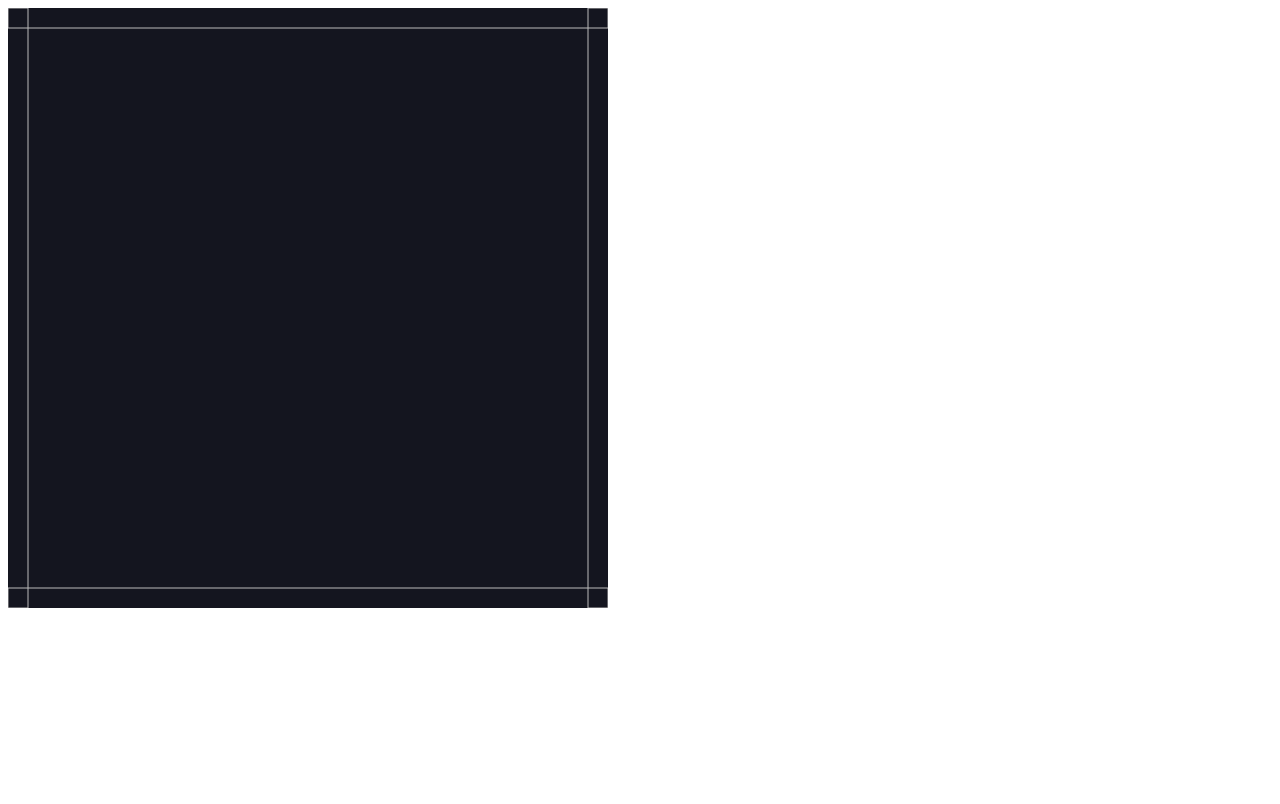
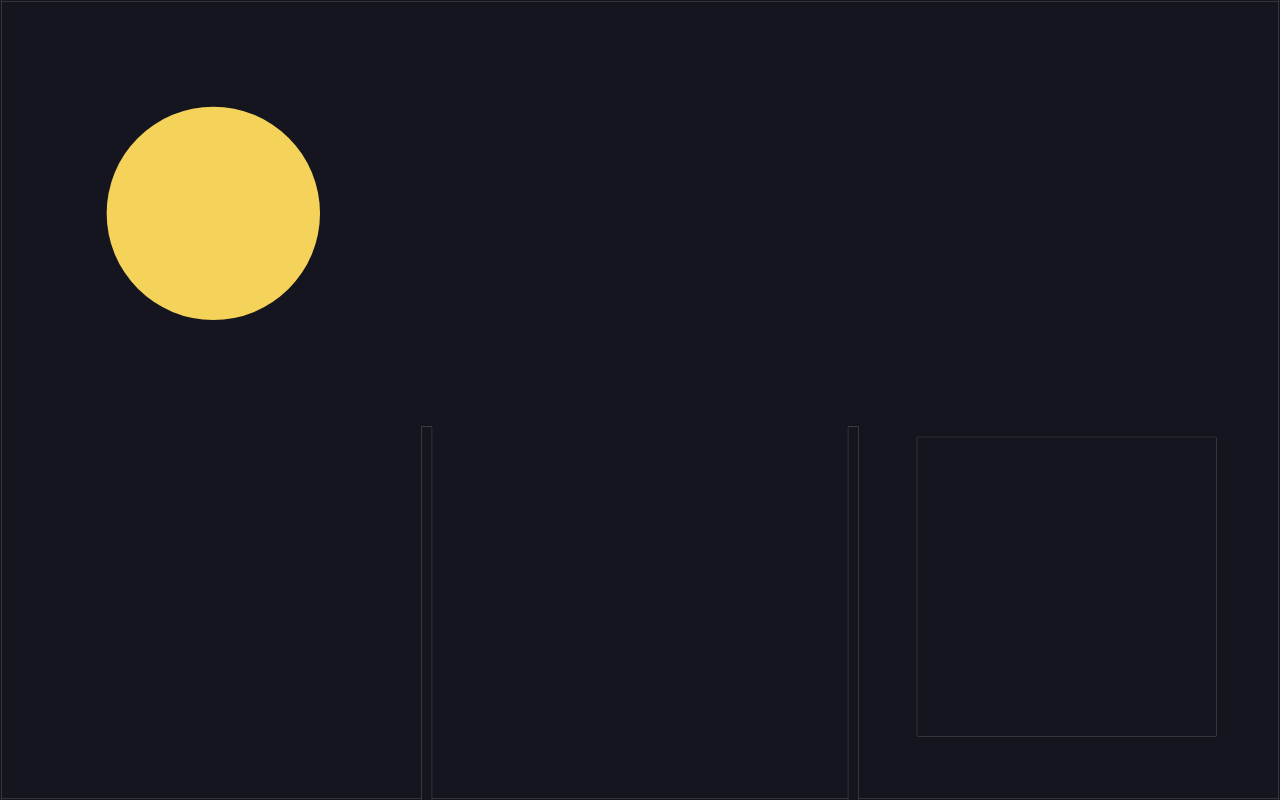
Before and after one commit to rohan2734/Modern_js, a plain HTML site: page maze/index.html in a window 1280 px wide. Drawn offline with nearby package versions, Linux system fonts and the light colour scheme.

Commit message:
completed the square maze

```diff
--- a/maze/index.html
+++ b/maze/index.html
@@ -6,6 +6,11 @@
   <title>Document</title>
   <script src="https://cdnjs.cloudflare.com/ajax/libs/matter-js/0.14.2/matter.min.js" ></script>
   <!-- for matter.js , we are using https://brm.io/matter-js/docs/ -->
+  <style>
+    body{
+      margin: 0;
+    }
+  </style>
 </head>
 <body>
   <script src="./index.js"></script>
--- a/maze/index.js
+++ b/maze/index.js
@@ -1,17 +1,20 @@
-const { Engine,Render,Runner,World,Bodies} = Matter;
+const { Engine,Render,Runner,World,Bodies,Body,Events} = Matter;
 
 const engine = Engine.create();
+engine.world.gravity.y=0;
 const {world} = engine;
 
 const cells=3;
-const width=600;
-const height=600;
+const width= window.innerWidth;//600
+const height=window.innerHeight;//600
+
+const unitLength = width/cells;
 
 const render = Render.create({
   element : document.body,
   engine: engine,
   options:{
-    wireframes:true,
+    wireframes:false,
     width, //width:width,
     height
   }
@@ -26,10 +29,10 @@ Runner.run(Runner.create(),engine);
 //walls
 
 const walls = [
-  Bodies.rectangle(width/2,0,width,40,{isStatic:true}),
-  Bodies.rectangle(width/2,height,width,40,{isStatic:true}),
-  Bodies.rectangle(0,height/2,40,height,{isStatic:true}),
-  Bodies.rectangle(width,height/2,40,height,{isStatic:true})
+  Bodies.rectangle(width/2,0,width,2,{isStatic:true}),
+  Bodies.rectangle(width/2,height,width,2,{isStatic:true}),
+  Bodies.rectangle(0,height/2,2,height,{isStatic:true}),
+  Bodies.rectangle(width,height/2,2,height,{isStatic:true})
 ];
 
 World.add(world,walls);
@@ -80,10 +83,10 @@ const stepThroughCell = (row,column) => {
 
   //Assemble randomly ordered neighbours
   const neighbours = shuffle([
-    //[row-1,column,"up"], //up
-    //[row,column+1,"right"], //right
-   [row+1,column,"down"], //down
-    //[row,column-1,"left"] //left
+    [row-1,column,"up"], //up
+    [row,column+1,"right"], //right
+    [row+1,column,"down"], //down
+    [row,column-1,"left"] //left
   ]);
 
 
@@ -112,9 +115,122 @@ const stepThroughCell = (row,column) => {
     }else if(direction === "down"){
       horizontals[row][column] = true;
     }
+
+    stepThroughCell(nextRow,nextColumn);
   }
   //visit that next cell (call the stepThroughCellAgain)
+
 };
 
 stepThroughCell(startRow,startCol);
-// console.log(grid);
+
+horizontals.forEach((row,rowIndex) => {
+  row.forEach((open,columnIndex) => {
+    if(open){
+      return;
+    }
+    const wall = Bodies.rectangle(
+      columnIndex*unitLength + unitLength/2,
+      rowIndex*unitLength + unitLength,
+      unitLength,//width
+      10, //height
+      {
+        label:"wall",
+        isStatic:true
+      }
+    );
+    World.add(world,wall);
+  });
+})
+
+verticals.forEach((row,rowIndex) => {
+  row.forEach((open,columnIndex) => {
+    if(open){
+      return;
+    }
+
+    const wall = Bodies.rectangle(
+      columnIndex*unitLength + unitLength,
+      rowIndex*unitLength + unitLength/2,
+      10,
+      unitLength,
+      {
+        label:"wall",
+        isStatic:true
+      }
+    );
+    World.add(world,wall);
+  })
+})
+
+//Goal
+
+const goal = Bodies.rectangle(
+  width - unitLength/2,
+  height - unitLength/2,
+  unitLength*0.7,
+  unitLength*0.7,
+  {
+    label:"goal",
+    isStatic:true
+  }
+);
+
+World.add(world,goal);
+
+//Ball
+
+const ball = Bodies.circle(
+  unitLength/2,
+  unitLength/2,
+  unitLength/4,
+  {
+    label:"ball"
+  }
+
+)
+World.add(world,ball);
+
+//https://keycode.info
+document.addEventListener("keydown",event => {
+  const {x,y} = ball.velocity;
+
+
+  if(event.keyCode === 87){
+    Body.setVelocity(ball,{x:x,y:y-5});
+    // console.log("move ball up");
+  }
+  if(event.keyCode === 68){
+    Body.setVelocity(ball,{x:x+5,y});
+    //console.log("move ball right");
+  }
+  if(event.keyCode === 83){
+    Body.setVelocity(ball,{x,y:y+5});
+    //console.log("move ball down");
+  }
+  if(event.keyCode === 65){
+    Body.setVelocity(ball,{x:x-5,y});
+    //console.log("move ball left");
+  }
+})
+
+//Win Condition
+
+Events.on(engine,"collisionStart",event => {
+  event.pairs.forEach((collision) => {
+    //console.log(collision);
+    const labels= ["ball","goal" ];
+    if(
+      labels.includes(collision.bodyA.label) &&
+      labels.includes(collision.bodyB.label)
+    ){
+      //console.log("User won");
+      world.gravity.y = 1;
+      world.bodies.forEach(body => {
+        if(body.label==="wall"){
+          Body.setStatic(body,false);
+        }
+      })
+    }
+  })
+})
```
Also changed, not shown: maze/maze_theory/for_each_return.js (added, +23 -0 lines), maze/maze_theory/drawing_horizontal_segments.JPG (added), maze/maze_theory/drawing_horizontal_segments_2.JPG (added), maze/maze_theory/drawing_vertical_segments.JPG (added), maze/maze_theory/drawing_vertical_segments_2.JPG (added).
